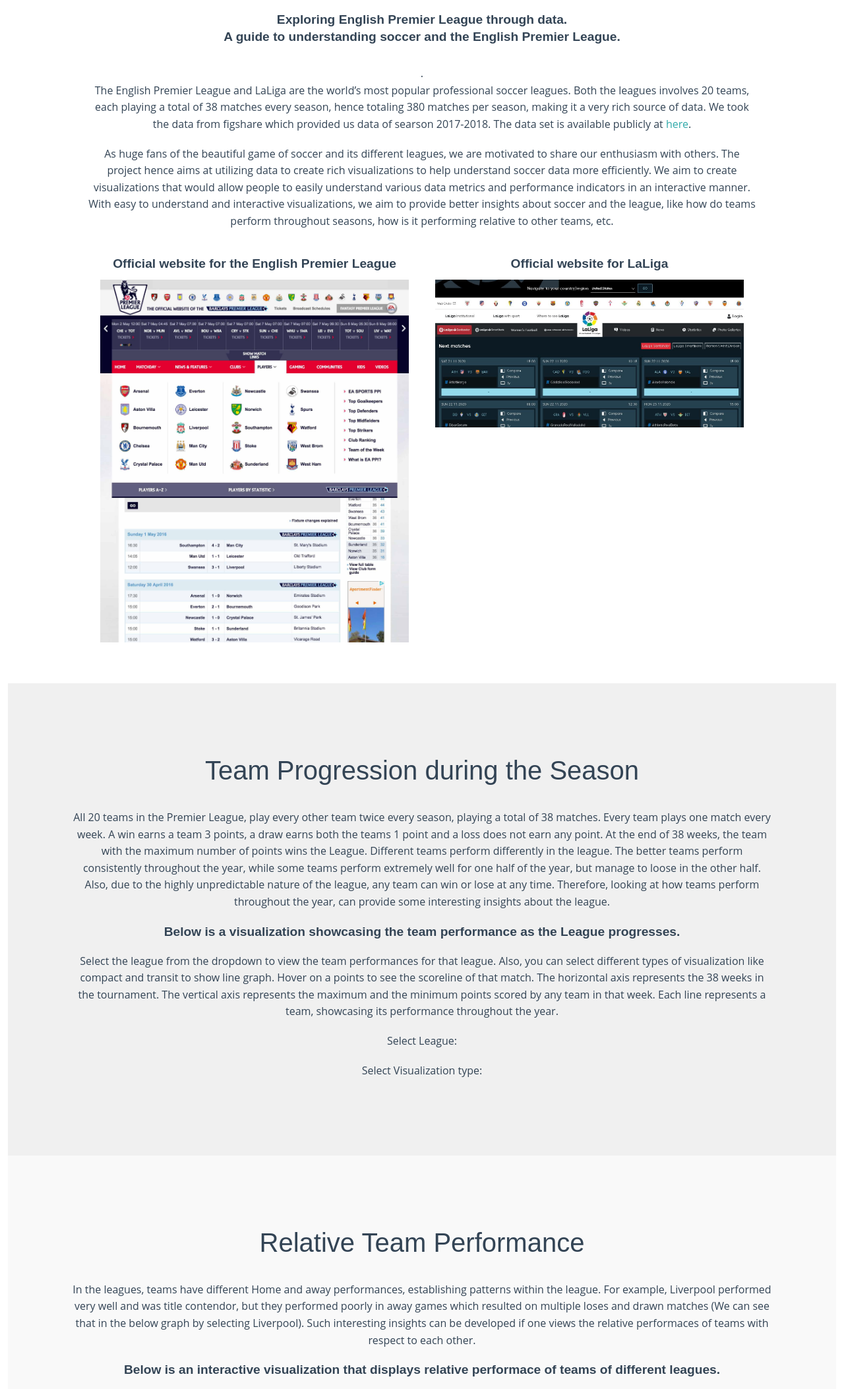
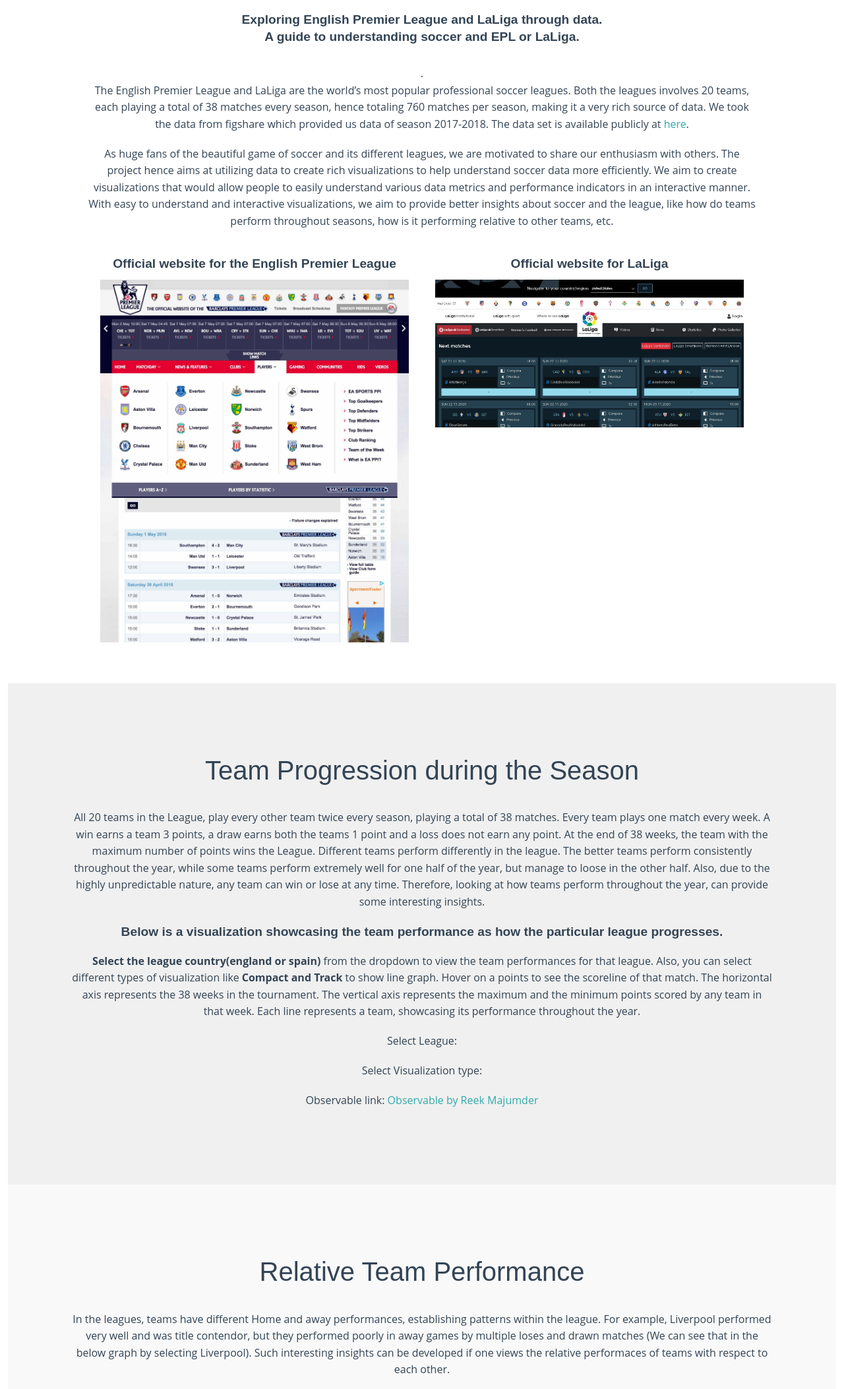
Before and after one commit to akashindani/akashindani.github.io, a plain HTML site: page index.html in a window 1280 px wide. Shown: the part 380-2486 px from the top of the page at 66% size. Drawn offline with nearby package versions, Linux system fonts and the light colour scheme; animation ran at ten frames a second.

Commit message:
Update index.html

```diff
--- a/index.html
+++ b/index.html
@@ -151,12 +151,12 @@
                 <div class="icon-top-title center">
 
                   <h2 style="margin-top:1.5em;">Premier League? LaLiga? Soccer?<br></br></h2>
-                  <h3>Exploring English Premier League through data.<br/>
-                      A guide to understanding soccer and the English Premier League.</h3>
+                  <h3>Exploring English Premier League and LaLiga through data.<br/>
+                      A guide to understanding soccer and EPL or LaLiga.</h3>
                 </div>
 
                 <div class="col-md-12 center">
-                    <p style="display:block;">.<br/>The English Premier League and LaLiga are the world’s most popular professional soccer leagues. Both the leagues involves 20 teams, each playing a total of 38 matches every season, hence totaling 380 matches per season, making it a very rich source of data. We took the data from figshare which provided us data of searson 2017-2018. The data set is available publicly at <a href="https://figshare.com/collections/Soccer_match_event_dataset/4415000">here</a>.<br/></p>
+                    <p style="display:block;">.<br/>The English Premier League and LaLiga are the world’s most popular professional soccer leagues. Both the leagues involves 20 teams, each playing a total of 38 matches every season, hence totaling 760 matches per season, making it a very rich source of data. We took the data from figshare which provided us data of season 2017-2018. The data set is available publicly at <a href="https://figshare.com/collections/Soccer_match_event_dataset/4415000">here</a>.<br/></p>
 
                     <p style="text-align: block;">As huge fans of the beautiful game of soccer and its different leagues, we are motivated to share our enthusiasm with others. The project hence aims at utilizing data to create rich visualizations to help understand soccer data more efficiently. We aim to create visualizations that would allow people to easily understand various data metrics and performance indicators in an interactive manner. With easy to understand and interactive visualizations, we aim to provide better insights about soccer and the league, like how do teams perform throughout seasons, how is it performing relative to other teams, etc.</p>
                     <article class="icon-box2">
@@ -215,10 +215,10 @@
 						-->
 						<div class="icon-top-title center">
                           <h2 style="margin-top:3em;">Team Progression during the Season<br></br></h2>
-                          <p style="margin-left:6em;margin-right:6em;">All 20 teams in the Premier League, play every other team twice every season, playing a total of 38 matches. Every team plays one match every week. A win earns a team 3 points, a draw earns both the teams 1 point and a loss does not earn any point. At the end of 38 weeks, the team with the maximum number of points wins the League. Different teams perform differently in the league. The better teams perform consistently throughout the year, while some teams perform extremely well for one half of the year, but manage to loose in the other half. Also, due to the highly unpredictable nature of the league, any team can win or lose at any time. Therefore, looking at how teams perform throughout the year, can provide some interesting insights about the league.</p>
+                          <p style="margin-left:6em;margin-right:6em;">All 20 teams in the League, play every other team twice every season, playing a total of 38 matches. Every team plays one match every week. A win earns a team 3 points, a draw earns both the teams 1 point and a loss does not earn any point. At the end of 38 weeks, the team with the maximum number of points wins the League. Different teams perform differently in the league. The better teams perform consistently throughout the year, while some teams perform extremely well for one half of the year, but manage to loose in the other half. Also, due to the highly unpredictable nature, any team can win or lose at any time. Therefore, looking at how teams perform throughout the year, can provide some interesting insights.</p>
 
-                          <h3>Below is a visualization showcasing the team performance as the League progresses.</h3>
-                                    <p style="margin-left:6em;margin-right:6em;">Select the league from the dropdown to view the team performances for that league. Also, you can select different types of visualization like compact and transit to show line graph. Hover on a points to see the scoreline of that match. The horizontal axis represents the 38 weeks in the tournament. The vertical axis represents the maximum and the minimum points scored by any team in that week. Each line represents a team, showcasing its performance throughout the year.</p>
+                          <h3>Below is a visualization showcasing the team performance as how the particular league progresses.</h3>
+                                    <p style="margin-left:6em;margin-right:6em;"><b>Select the league country(england or spain)</b> from the dropdown to view the team performances for that league. Also, you can select different types of visualization like <b>Compact and Track </b> to show line graph. Hover on a points to see the scoreline of that match. The horizontal axis represents the 38 weeks in the tournament. The vertical axis represents the maximum and the minimum points scored by any team in that week. Each line represents a team, showcasing its performance throughout the year.</p>
                         </div>
 
 						<!--
@@ -236,10 +236,10 @@
 						-->
 						<!-- New code by reek -->
 
-						<div class="viewof-dataFileName"><p align='center'> Select League: </p> </div>
+						<div align='center' class="viewof-dataFileName"><p> Select League: </p> </div>
 						<div align='center' class="viewof-drawingStyle"><p> Select Visualization type: </p></div>
 						<div align='center' class="chart"></div>
-						<!-- <p align='center'>Observable link: <a href="https://observablehq.com/@rmajumd/final-lines-with-bumps-v1-2">Final Lines with bumps v1.2 by Reek Majumder</a></p> -->
+						<p align='center'>Observable link: <a href="https://observablehq.com/@rmajumd/final-lines-with-bumps-v1-2">Observable by Reek Majumder</a></p>
 
 						<script type="module">
 						import {Runtime, Inspector} from "https://cdn.jsdelivr.net/npm/@observablehq/runtime@4/dist/runtime.js";
@@ -259,7 +259,7 @@
                     <div class="row" style="background-color: #F9F9F9; padding-bottom: 6em;">
                         <div class="icon-top-title center">
                           <h2 style="margin-top:3em;">Relative Team Performance<br></br></h2>
-                          <p style="margin-left:6em;margin-right:6em;">In the leagues, teams have different Home and away performances, establishing patterns within the league. For example, Liverpool performed very well and was title contendor, but they performed poorly in away games which resulted on multiple loses and drawn matches (We can see that in the below graph by selecting Liverpool). Such interesting insights can be developed if one views the relative performaces of teams with respect to each other.</p>
+                          <p style="margin-left:6em;margin-right:6em;">In the leagues, teams have different Home and away performances, establishing patterns within the league. For example, Liverpool performed very well and was title contendor, but they performed poorly in away games by multiple loses and drawn matches (We can see that in the below graph by selecting Liverpool). Such interesting insights can be developed if one views the relative performaces of teams with respect to each other.</p>
                           <h3>Below is an interactive visualization that displays relative performace of teams of different leagues.</h3>
                           <p style="margin-left:6em;margin-right:6em;">Select the league from the drop down. <b> Double click </b> on a team to view its relative performance w.r.t other teams during that season. Click and drag any of the teams to view the data clearly, if not visible. Hover on lines/circles for more info.</p>
                         </div>
@@ -295,10 +295,10 @@
 					<footer>
 						<p>References: <br>
 						<ol>
-						<li><a href="https://observablehq.com/@rmajumd/final-lines-with-bumps-v1-2">Final Lines with bumps v1.2</a><p></p></li>
+						<!-- <li><a href="https://observablehq.com/@rmajumd/final-lines-with-bumps-v1-2">Final Lines with bumps v1.2</a><p></p></li> -->
+						<>
 						<li><a href="https://stackoverflow.com/questions/20249215/how-to-display-and-hide-links-and-nodes-when-clicking-on-a-node-in-d3-javascript">on double click</a><p></p></li>
 
-						<li><a href="https://stackoverflow.com/questions/20249215/how-to-display-and-hide-links-and-nodes-when-clicking-on-a-node-in-d3-javascript">on double click</a><p></p></li>
 						</ol>
 					</footer>
 				</div>
```
